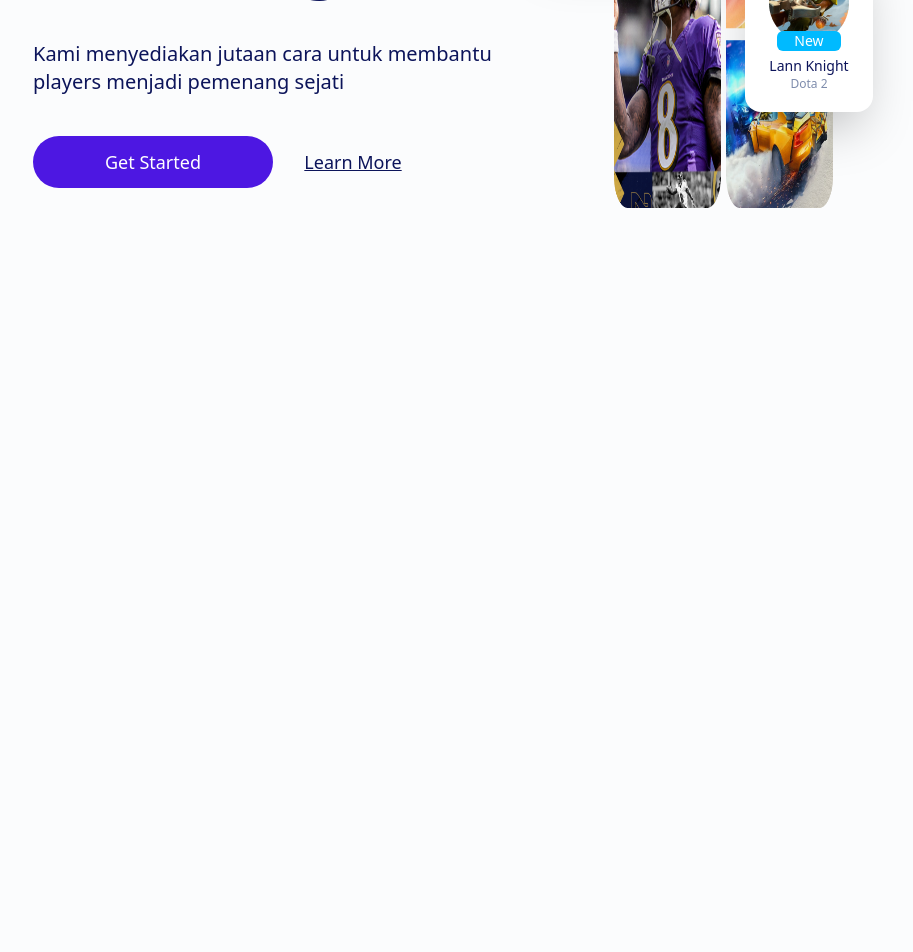
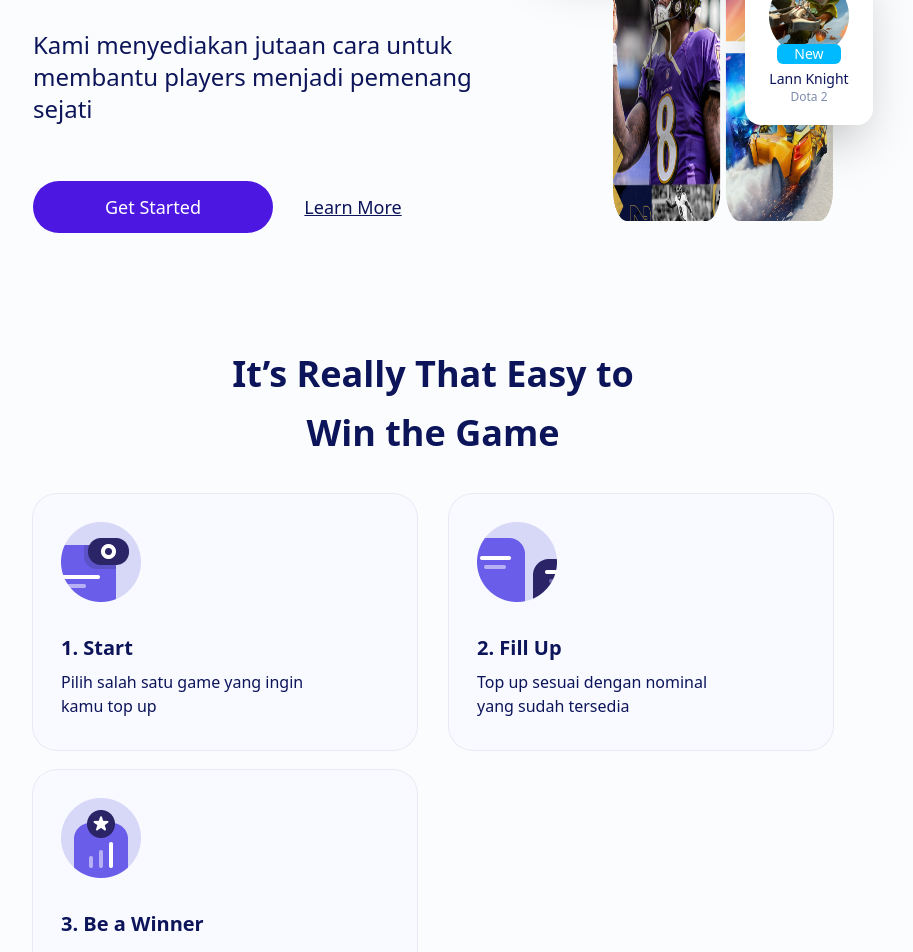
Before and after one commit to yayakyogi/storegg, a React (Create React App) app: page / in a window 1280 px wide. Shown: the part 500-1452 px from the top of the page, without its empty margins (207-1120 px from the left). Before the commit the page ends 800 px from the top, so only its background shows below. Built offline with nearby package versions, Linux system fonts and the light colour scheme.

Commit message:
add section procedures

```diff
--- a/src/components/molecul/index.tsx
+++ b/src/components/molecul/index.tsx
@@ -6,7 +6,8 @@ import ItemTable from "./itemTable";
 import ButtonFilter from "./buttonFilter";
 import ItemDetail from "./itemDetail";
 import ItemDetailLabel from "./itemDetailLabel";
-import { CardTestimoni, CardNewGame } from "./frontCardBanner";
+import { CardTestimoni, CardNewGame } from "./landingPage/cardBanner";
+import CardProcedure from "./landingPage/cardProcedure";
 
 export {
   SidebarUser,
@@ -19,4 +20,5 @@ export {
   ItemDetailLabel,
   CardTestimoni,
   CardNewGame,
+  CardProcedure,
 };
--- a/src/components/molecul/frontCardBanner/index.tsx
+++ b/src/components/molecul/landingPage/cardBanner/index.tsx
@@ -1,6 +1,6 @@
-import { Image, Text } from "../../atom";
-import { ImageAvatar, ImageNewGame } from "../../../assets/img";
-import { IcStar } from "../../../assets/icon";
+import { Image, Text } from "../../../atom";
+import { ImageAvatar, ImageNewGame } from "../../../../assets/img";
+import { IcStar } from "../../../../assets/icon";
 
 const CardTestimoni = () => {
   return (
--- /dev/null
+++ b/src/components/molecul/landingPage/cardProcedure/index.tsx
@@ -0,0 +1,34 @@
+import { Image, Text } from "../../../atom";
+
+interface CardProcedureProps {
+  icon: string;
+  title: string;
+  description: string;
+}
+
+const CardProcedure = ({ icon, title, description }: CardProcedureProps) => {
+  return (
+    <>
+      <div className="p-7 rounded-3xl bg-gray ring-1 ring-gray2 w-96 h-64 mb-5">
+        <div className="w-20 h-20 rounded-full mb-8">
+          <Image url={icon} alt={icon} />
+        </div>
+        <Text
+          type="fs-22"
+          weight="bold"
+          text={title}
+          color="black"
+          style={{ marginBottom: 8 }}
+        />
+        <Text
+          type="fs-18"
+          weight="regular"
+          text={description}
+          color="black"
+          style={{ maxWidth: 250 }}
+        />
+      </div>
+    </>
+  );
+};
+export default CardProcedure;
--- a/src/components/organism/index.tsx
+++ b/src/components/organism/index.tsx
@@ -4,6 +4,7 @@ import TableTransactions from "./tableTransactions";
 import TransactionDetails from "./transactionDetails";
 import Hero from "./landingPage/hero";
 import Navbar from "./landingPage/navbar";
+import Procedurs from "./landingPage/procedures";
 
 export {
   Sidebar,
@@ -12,4 +13,5 @@ export {
   TransactionDetails,
   Hero,
   Navbar,
+  Procedurs,
 };
--- a/src/components/organism/landingPage/hero/index.tsx
+++ b/src/components/organism/landingPage/hero/index.tsx
@@ -7,11 +7,8 @@ const Hero = () => {
     <>
       <div className="mt-12 lg:flex justify-between items-center">
         <div className="lg:max-w-2xl">
-          <h1 className="text-lg text-grey mb-3">Hello gamers</h1>
-          <h1
-            className="text-4xl lg:text-6xl font-bold text-black pr-14"
-            style={{ lineHeight: 1.2 }}
-          >
+          <h1 className="lg:text-lg text-grey mb-3">Hello gamers</h1>
+          <h1 className="text-5xl lg:text-6xl font-bold text-black pr-12 leading-snug lg:leading-tight">
             Topup & Get a{" "}
             <span className="lg:border-b-8 lg:inline-block lg:h-16 lg:w-36 lg:text-right border-blue">
               New
@@ -21,11 +18,11 @@ const Hero = () => {
             </span>{" "}
             in Gaming
           </h1>
-          <p className="mt-7 lg:mt-10 text-md lg:text-xl font-normal text-black pr-24 lg:pr-28">
+          <p className="mt-7 lg:mt-10 text-lg lg:text-2xl font-normal text-black pr-14 lg:pr-28">
             Kami menyediakan jutaan cara untuk membantu players menjadi pemenang
             sejati
           </p>
-          <div className="mt-10 lg:flex justify-start items-center">
+          <div className="mt-14 lg:flex justify-start items-center">
             <Button
               type="link"
               href="/"
--- /dev/null
+++ b/src/components/organism/landingPage/procedures/index.tsx
@@ -0,0 +1,32 @@
+import { Icon, Icon1, Icon2 } from "../../../../assets/icon";
+import { CardProcedure } from "../../../molecul";
+
+const Procedurs = () => {
+  return (
+    <>
+      <div className="flex justify-center mt-28 mb-8">
+        <h1 className="text-3xl lg:text-4xl font-bold text-black max-w-md text-center leading-normal lg:leading-relaxed">
+          It’s Really That Easy to Win the Game
+        </h1>
+      </div>
+      <div className="flex flex-wrap justify-between items-center">
+        <CardProcedure
+          icon={Icon}
+          title="1. Start"
+          description="Pilih salah satu game yang ingin kamu top up"
+        />
+        <CardProcedure
+          icon={Icon1}
+          title="2. Fill Up"
+          description="Top up sesuai dengan nominal yang sudah tersedia"
+        />
+        <CardProcedure
+          icon={Icon2}
+          title="3. Be a Winner"
+          description="Siap digunakan untuk improve permainan kamu"
+        />
+      </div>
+    </>
+  );
+};
+export default Procedurs;
--- a/src/pages/front/landingPage/index.tsx
+++ b/src/pages/front/landingPage/index.tsx
@@ -1,4 +1,4 @@
-import { Hero, Navbar } from "../../../components";
+import { Hero, Navbar, Procedurs } from "../../../components";
 
 const LandingPage = () => {
   return (
@@ -6,6 +6,7 @@ const LandingPage = () => {
       <div className="px-4 lg:px-40 xl:px-60 py-7 lg:py-10">
         <Navbar />
         <Hero />
+        <Procedurs />
       </div>
     </>
   );
```
